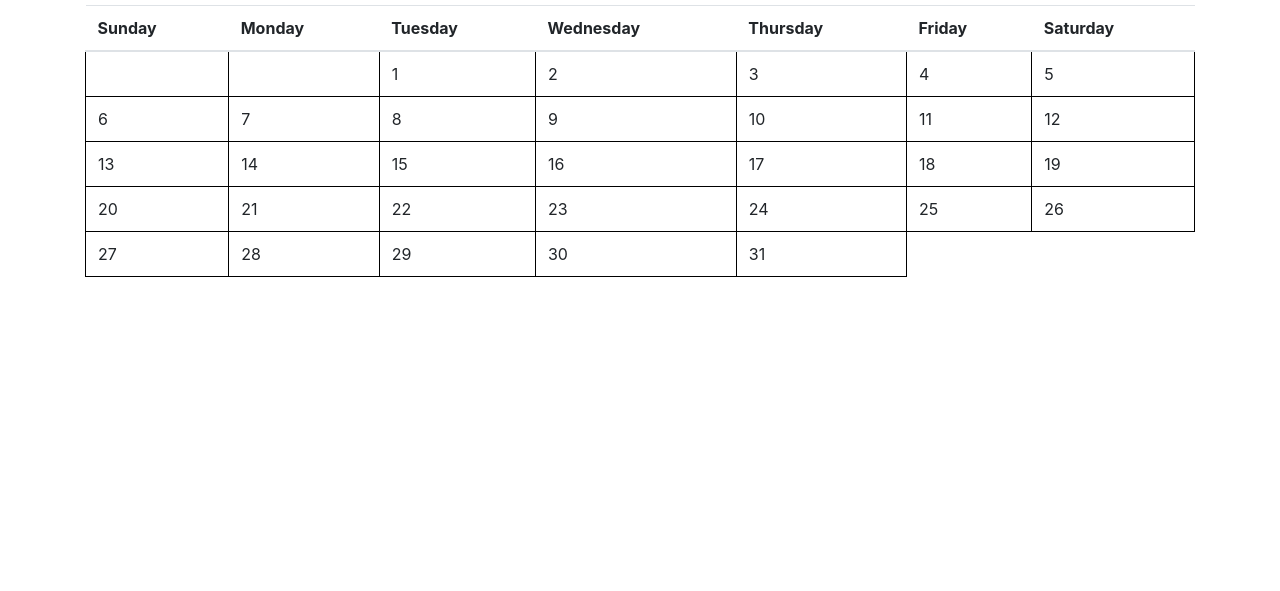
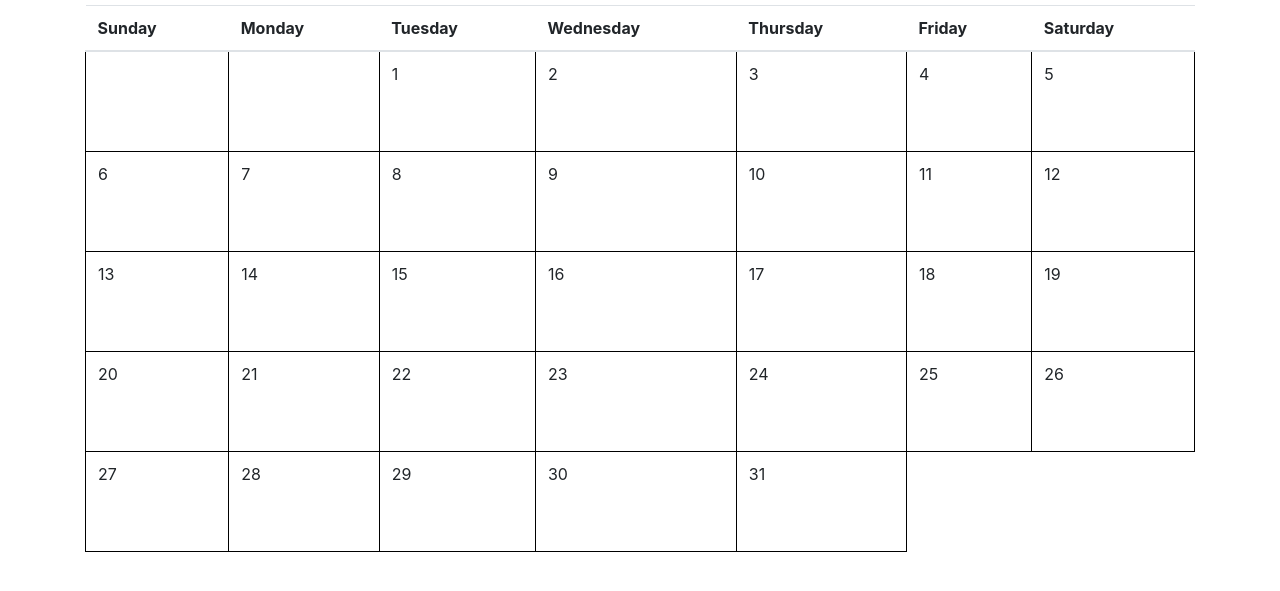
Before and after one commit to mhvue/dinosaurAdventCalendar, a plain HTML site: page index.html in a window 1280 px wide. Shown: the part 97-688 px from the top of the page. Drawn offline with nearby package versions, Linux system fonts and the light colour scheme.

Commit message:
added height to days on calendar

```diff
--- a/app.js
+++ b/app.js
@@ -25,7 +25,6 @@ for(let i = -1; i <= 5; i++){
         $("#numberDays").append("<td>"+ days + "</td>");
     }
 }
-
 //2nd week
 for(let i = 6; i <= 12; i++){
     days = i;
@@ -36,13 +35,11 @@ for(let i = 13; i <= 19; i++){
     days = i;
     $("#numberDays3").append("<td>"+ days + "</td>");
 }
-
 //4th week
 for(let i = 20; i <= 26; i++){
     days = i;
     $("#numberDays4").append("<td>"+ days + "</td>");
 }
-
 //5th week
 for(let i = 27; i <= 31; i++){
     days = i;
--- a/index.html
+++ b/index.html
@@ -28,11 +28,11 @@
       </tr>
     </thead>
     <tbody>
-      <tr id="numberDays"></tr>
-      <tr id="numberDays2"></tr>
-      <tr id="numberDays3"></tr>
-      <tr id="numberDays4"></tr>
-      <tr id="numberDays5"></tr>
+      <tr class = rowDays id="numberDays"></tr>
+      <tr class = rowDays id="numberDays2"></tr>
+      <tr class = rowDays id="numberDays3"></tr>
+      <tr  class = rowDays id="numberDays4"></tr>
+      <tr  class = rowDays id="numberDays5"></tr>
     </tbody>
   </table>
 </div>
--- a/style.css
+++ b/style.css
@@ -5,3 +5,8 @@
 td{
     border: 1px solid black;
 }
+
+.rowDays{
+    padding: 10px;
+    height: 100px;
+}
```
